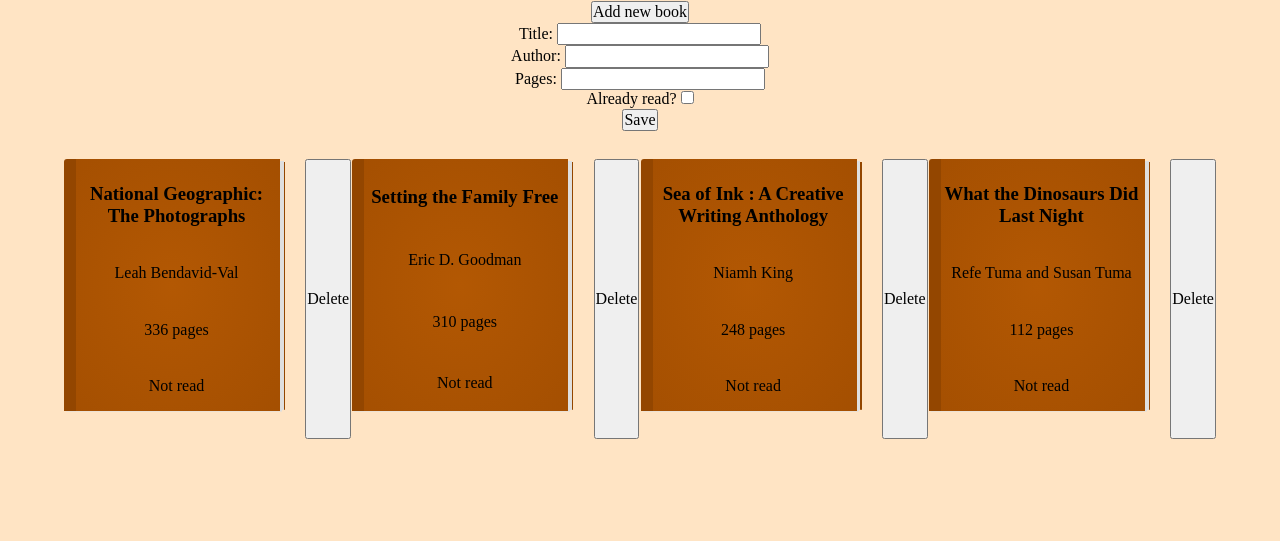
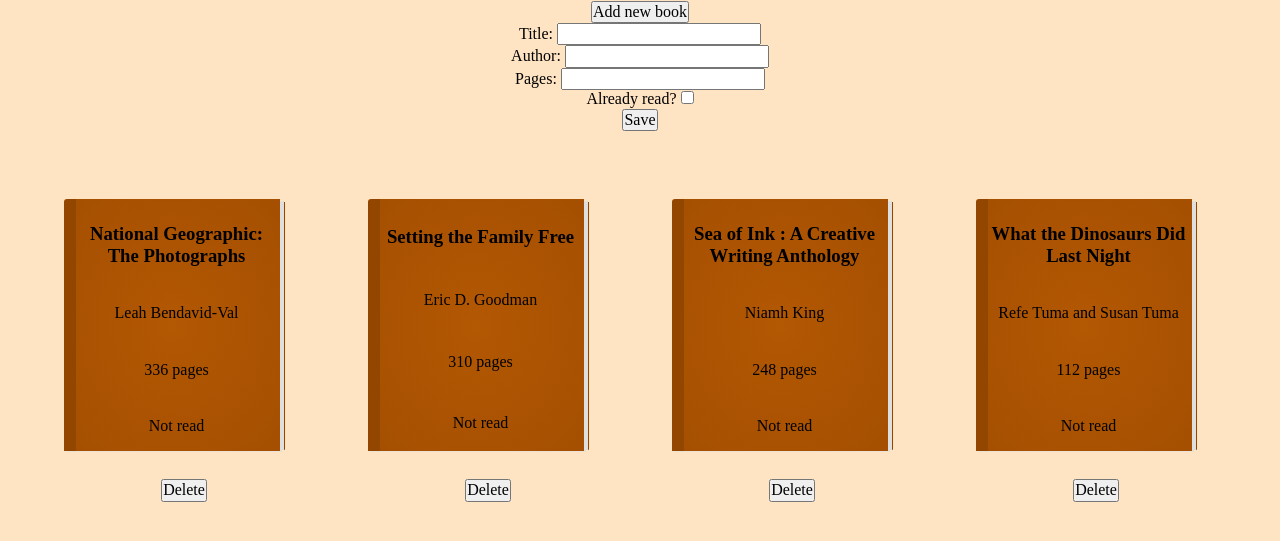
Before and after one commit to NewIncome/mv_library, a plain HTML site: page index.html in a window 1280 px wide. Shown: the part 79-620 px from the top of the page. Drawn offline with Linux system fonts and the light colour scheme.

Commit message:
Create a new container element - Add book(div) and delete(button) elements to book container div - Give CSS rules to book container section

```diff
--- a/script.js
+++ b/script.js
@@ -43,35 +43,43 @@ function displayDefaultBooks() {
 
 // DOM Manipulation
 function render() {
-  let remove = document.getElementById("bookshelf");
-  while (remove.firstChild) {
-    remove.removeChild(remove.firstChild);
+  let divBookShelf = document.getElementById("bookshelf");
+  while (divBookShelf.firstChild) {
+    divBookShelf.removeChild(divBookShelf.firstChild);
   }
+
   myLibrary.forEach(book => {
-    const div = document.createElement('div'); // to create the book div
-    div.classList.add('book');
+    const bookContainer=document.createElement('div')
+    bookContainer.classList.add('book-container')
+
+    const divBook = document.createElement('div'); // to create the book div
+    divBook.classList.add('book');
 
     const divTitle = document.createElement('h3'); // to create the book title
     divTitle.innerHTML = book.title;
-    div.appendChild(divTitle);
+    divBook.appendChild(divTitle);
 
     const divAuthor = document.createElement('p'); // to create the author
     divAuthor.innerHTML = book.author;
-    div.appendChild(divAuthor);
+    divBook.appendChild(divAuthor);
 
     const divPages = document.createElement('p'); // to create the pages
     divPages.innerHTML = book.numPages + ' pages';
-    div.appendChild(divPages);
+    divBook.appendChild(divPages);
 
     const divRead = document.createElement('p'); // to create the read text
     divRead.innerHTML = book.read ? 'Read' : 'Not read';
-    div.appendChild(divRead);
+    divBook.appendChild(divRead);
 
-    document.getElementById('bookshelf').appendChild(div);
 
     const removeButton=document.createElement('button')
     removeButton.innerHTML='Delete'
-    document.getElementById('bookshelf').appendChild(removeButton);
+    bookContainer.appendChild(divBook);
+    bookContainer.appendChild(removeButton);
+
+    divBookShelf.appendChild(bookContainer);
+
+
   });
 }
 
--- a/style.css
+++ b/style.css
@@ -36,4 +36,9 @@ body {
 .book-sec{
   display: flex;
   justify-content: space-between;
+  flex-wrap: wrap;
 }
+
+.book-container{
+  margin-top: 40px;
+}
```
